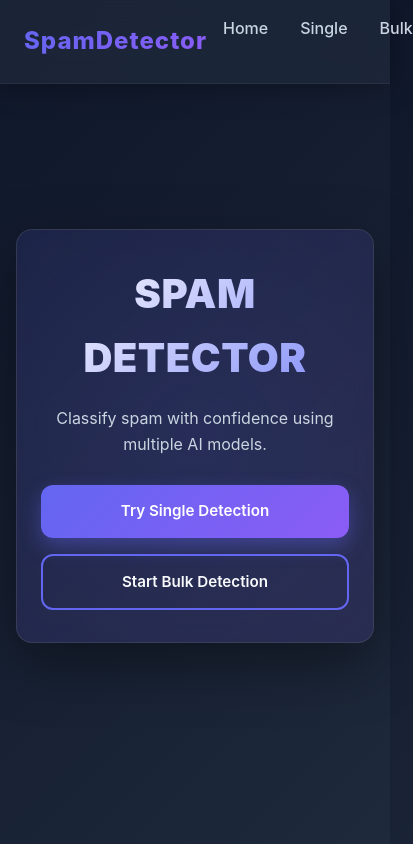
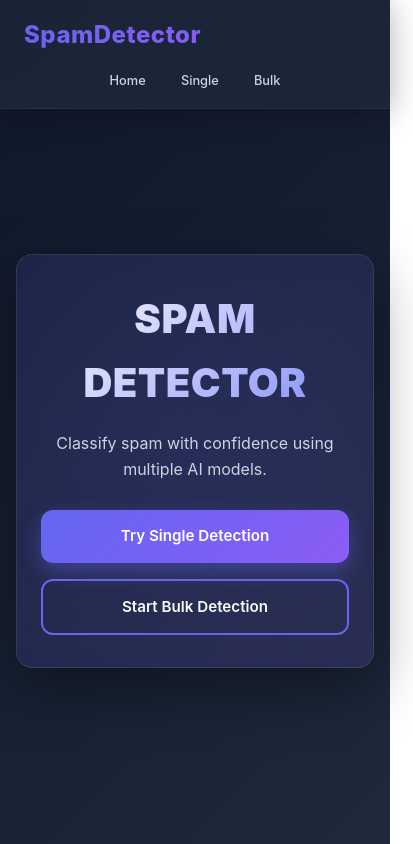
Before and after one commit to AnirudhV16/SpamCheck, a React (Vite) app: page / in a window 390 px wide. Shown: the whole page, 413 px wide, since content can reach past the window. Built offline with nearby package versions, Linux system fonts and the light colour scheme.

Commit message:
navbar responsive

```diff
--- a/src/components/navbar/Navbar.css
+++ b/src/components/navbar/Navbar.css
@@ -1,6 +1,3 @@
-
-
-
 .navbar {
     display: flex;
     justify-content: space-between;
@@ -68,3 +65,48 @@
 .navbar-link:hover::after {
     width: 80%;
 }
+
+/* Mobile Responsive */
+@media (max-width: 768px) {
+    .navbar {
+        padding: 0.875rem 1.5rem;
+        flex-wrap: wrap;
+    }
+
+    .navbar .logo {
+        font-size: 1.25rem;
+    }
+
+    .navbar-links {
+        gap: 0.75rem;
+        width: 100%;
+        justify-content: center;
+        margin-top: 0.5rem;
+    }
+
+    .navbar-link {
+        font-size: 0.875rem;
+        padding: 0.4rem 0.75rem;
+    }
+}
+
+@media (max-width: 480px) {
+    .navbar {
+        padding: 0.75rem 1rem;
+    }
+
+    .navbar .logo {
+        font-size: 1.1rem;
+        letter-spacing: 0.5px;
+    }
+
+    .navbar-links {
+        gap: 0.5rem;
+        margin-top: 0.75rem;
+    }
+
+    .navbar-link {
+        font-size: 0.8rem;
+        padding: 0.35rem 0.6rem;
+    }
+}
```
